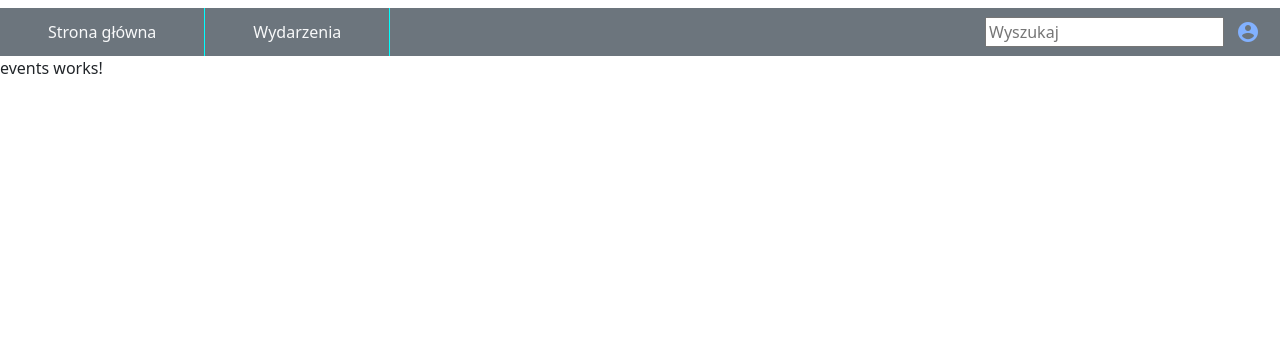
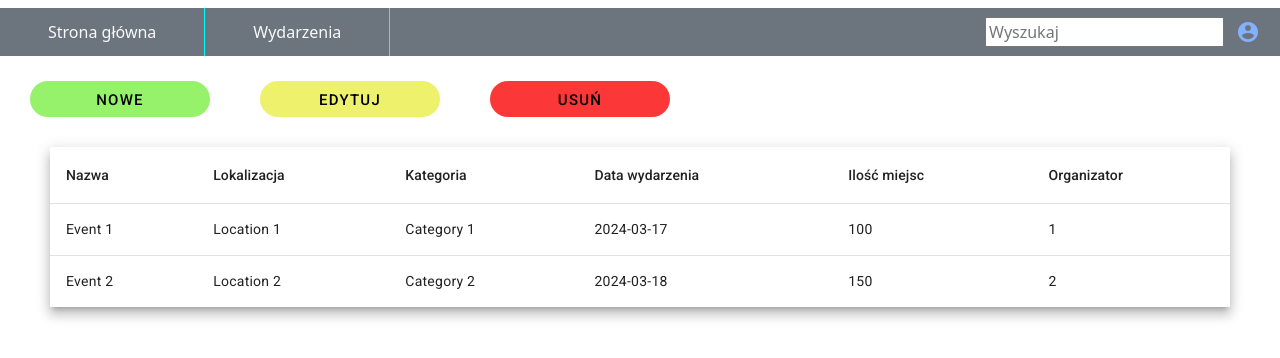
Before and after one commit to MCMisha/PFOE, an Angular app in the folder frontend/pfoe-front/: page /events in a window 1280 px wide. Shown: the top 358 px of the page. Built offline with nearby package versions, Linux system fonts and the light colour scheme.

Commit message:
[PFOE-30] Początek pracy nad komponentem zarządzania wydarzeniami, dodanie przycisków

```diff
--- a/frontend/pfoe-front/src/app/events/events.component.html
+++ b/frontend/pfoe-front/src/app/events/events.component.html
@@ -1 +1,50 @@
-<p>events works!</p>
+<div class="button-container" style="margin-top: 25px; margin-left: 30px">
+  <button class="rounded-button green" (click)="handleNew()">NOWE</button>
+  <button class="rounded-button yellow" (click)="handleEdit()">EDYTUJ</button>
+  <button class="rounded-button red" (click)="handleDelete()">USUŃ</button>
+</div>
+
+<div class="table-container" style="margin: 30px 50px 30px 50px">
+  <table mat-table [dataSource]="dataSource" class="mat-elevation-z8">
+    <!-- Name Column -->
+    <ng-container matColumnDef="name">
+      <th mat-header-cell *matHeaderCellDef>Nazwa</th>
+      <td mat-cell *matCellDef="let event">{{ event.name }}</td>
+    </ng-container>
+
+    <!-- Location Column -->
+    <ng-container matColumnDef="location">
+      <th mat-header-cell *matHeaderCellDef>Lokalizacja</th>
+      <td mat-cell *matCellDef="let event">{{ event.location }}</td>
+    </ng-container>
+
+    <!-- Category Column -->
+    <ng-container matColumnDef="category">
+      <th mat-header-cell *matHeaderCellDef>Kategoria</th>
+      <td mat-cell *matCellDef="let event">{{ event.category }}</td>
+    </ng-container>
+
+    <!-- Date Column -->
+    <ng-container matColumnDef="date">
+      <th mat-header-cell *matHeaderCellDef>Data wydarzenia</th>
+      <td mat-cell *matCellDef="let event">{{ event.date }}</td>
+    </ng-container>
+
+    <!-- Participant Number Column -->
+    <ng-container matColumnDef="participant_number">
+      <th mat-header-cell *matHeaderCellDef>Ilość miejsc</th>
+      <td mat-cell *matCellDef="let event">{{ event.participant_number }}</td>
+    </ng-container>
+
+    <!-- Organizer Column -->
+    <ng-container matColumnDef="organizer">
+      <th mat-header-cell *matHeaderCellDef>Organizator</th>
+      <td mat-cell *matCellDef="let event">{{ event.organizer }}</td>
+    </ng-container>
+
+
+    <tr mat-header-row *matHeaderRowDef="columnsToDisplay"></tr>
+    <tr mat-row *matRowDef="let myRowData; columns: columnsToDisplay"></tr>
+
+  </table>
+</div>
--- a/frontend/pfoe-front/src/app/events/events.component.scss
+++ b/frontend/pfoe-front/src/app/events/events.component.scss
@@ -0,0 +1,42 @@
+.button-container {
+  display: flex;
+
+}
+
+.rounded-button {
+  border: none;
+  border-radius: 20px;
+  cursor: pointer;
+  margin-right: 50px;
+  color: black;
+  font-family: 'Roboto', sans-serif;
+  font-size: 15px;
+  line-height: 36px;
+  letter-spacing: 1.25px;
+  font-weight: 500;
+  display: block;
+  text-align: center;
+  height: 36px;
+  width: 180px;
+  box-sizing: border-box;
+  padding-bottom: 33px;
+}
+
+.green {
+  background-color: #96F16B;
+}
+
+.yellow {
+  background-color: #EEF16B;
+}
+
+.red {
+  background-color: #FC3737;
+}
+
+.table-container {
+  margin-top: 50px;
+  display: flex;
+  justify-content: center;
+  font-size: 20px;
+}
--- a/frontend/pfoe-front/src/app/events/events.component.ts
+++ b/frontend/pfoe-front/src/app/events/events.component.ts
@@ -1,4 +1,6 @@
 import { Component } from '@angular/core';
+import {MatTableDataSource} from "@angular/material/table";
+import {EventModel} from "../models/eventModel";
 
 @Component({
   selector: 'app-events',
@@ -6,5 +8,45 @@ import { Component } from '@angular/core';
   styleUrl: './events.component.scss'
 })
 export class EventsComponent {
+  dataSource = new MatTableDataSource<EventModel>([
+    {
+      id: 1,
+      name: 'Event 1',
+      location: 'Location 1',
+      category: 'Category 1',
+      date: '2024-03-17',
+      participant_number: 100,
+      organizer: 1,
+      visits_number: 50,
+      creation_date: new Date()
+    },
+    {
+      id: 2,
+      name: 'Event 2',
+      location: 'Location 2',
+      category: 'Category 2',
+      date: '2024-03-18',
+      participant_number: 150,
+      organizer: 2,
+      visits_number: 60,
+      creation_date: new Date()
+    }
+  ]);
 
+  columnsToDisplay = ['name', 'location', 'category', 'date', 'participant_number', 'organizer'];
+
+  handleNew() {
+    console.log('New button clicked');
+    // Add your logic for the "New" button here
+  }
+
+  handleEdit() {
+    console.log('Edit button clicked');
+    // Add your logic for the "Edit" button here
+  }
+
+  handleDelete() {
+    console.log('Delete button clicked');
+    // Add your logic for the "Delete" button here
+  }
 }
--- a/frontend/pfoe-front/src/app/events/events.module.ts
+++ b/frontend/pfoe-front/src/app/events/events.module.ts
@@ -3,6 +3,15 @@ import { CommonModule } from '@angular/common';
 
 import { EventsRoutingModule } from './events-routing.module';
 import { EventsComponent } from './events.component';
+import {
+  MatCell,
+  MatCellDef,
+  MatColumnDef,
+  MatHeaderCell,
+  MatHeaderCellDef,
+  MatHeaderRow, MatHeaderRowDef, MatRow, MatRowDef,
+  MatTable
+} from "@angular/material/table";
 
 
 @NgModule({
@@ -11,7 +20,17 @@ import { EventsComponent } from './events.component';
   ],
   imports: [
     CommonModule,
-    EventsRoutingModule
+    EventsRoutingModule,
+    MatTable,
+    MatColumnDef,
+    MatHeaderCell,
+    MatCell,
+    MatHeaderCellDef,
+    MatCellDef,
+    MatHeaderRow,
+    MatRow,
+    MatHeaderRowDef,
+    MatRowDef
   ]
 })
 export class EventsModule { }
```
